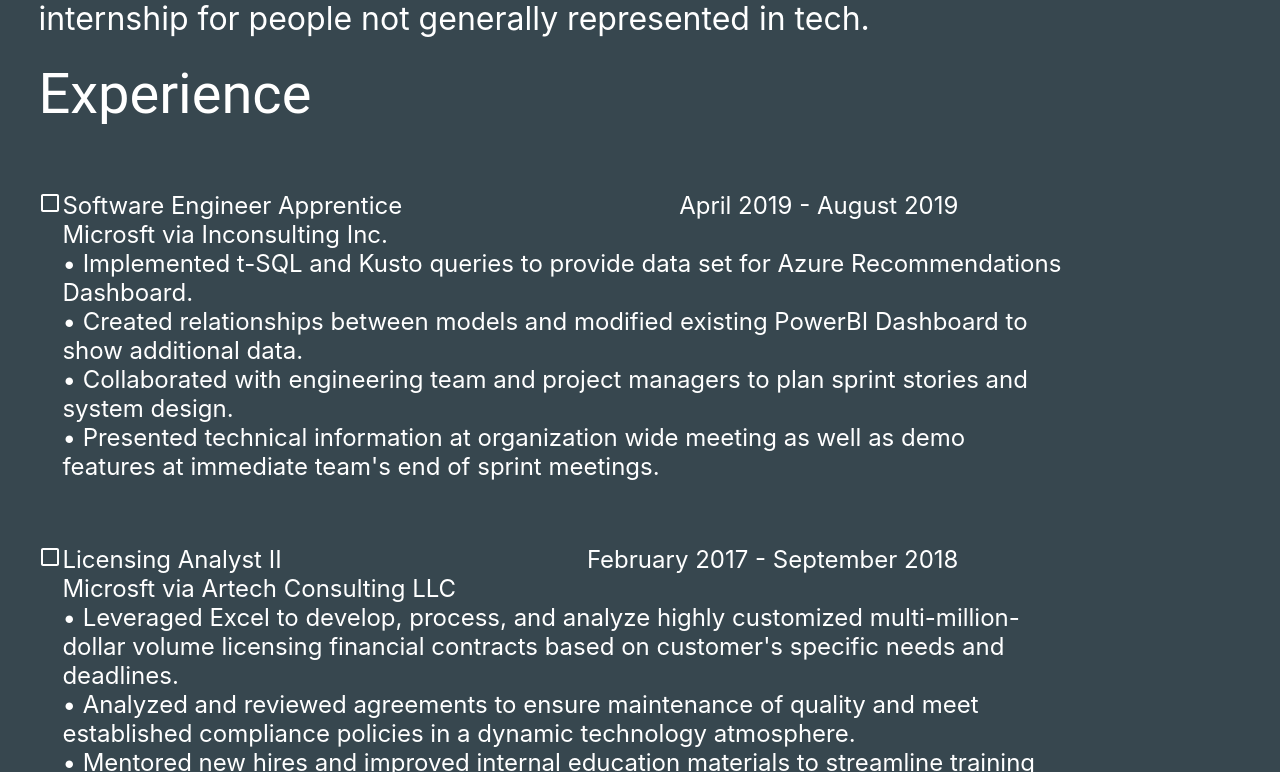
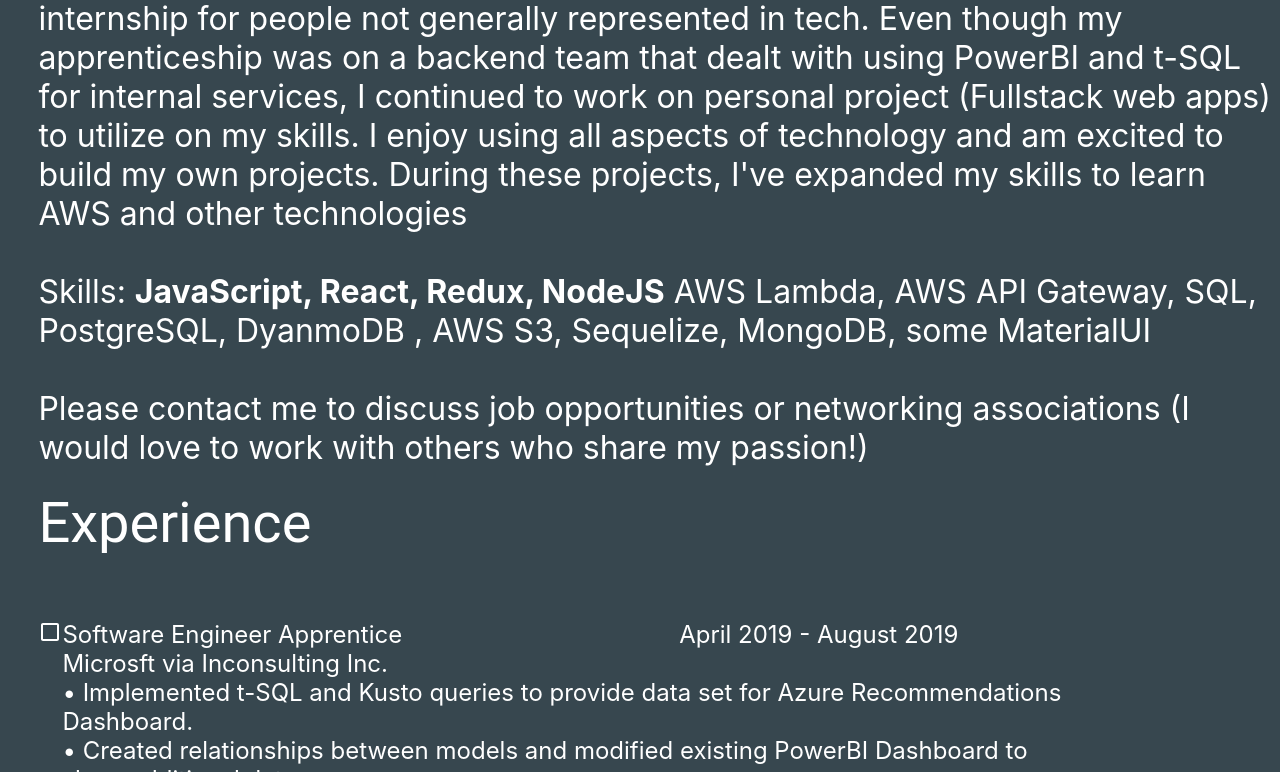
Before and after one commit to k-westbrook/katie-personal-site, a React (Create React App) app: page /aboutMe in a window 1280 px wide. Shown: the part 1332-2104 px from the top of the page. Built offline with nearby package versions, Linux system fonts and the light colour scheme.

Commit message:
updated about me

```diff
--- a/src/AboutMe.js
+++ b/src/AboutMe.js
@@ -112,7 +112,9 @@
             </div>
             <div className={classes.aboutMe}>
               <Typography variant="p"  >Hello! I am a fullstack developer who has a penchant for front end software engineering. I began my professional journey to software engineering by taking onlince classes in basic SQL. After a few months of a Android Basics class, I applied and got accepted to Grace Hopper Program at Fullstack Academy in NYC. To be accepted, you need to not only pass a coding challenge but a live technical interview.<br /><br />
-                At the immersive coding bootcamp, I was able to learn and apply the fullstack<b><i> (JavaScript, React/Redux, PostgreSQL, Sequelize/ORM, and NodeJS/Express).</i></b> I then finished the Microsoft LEAP Apprenticeship Program which is like an internship for people not generally represented in tech.</Typography>
+                At the immersive coding bootcamp, I was able to learn and apply the fullstack<b><i> (JavaScript, React/Redux, PostgreSQL, Sequelize/ORM, and NodeJS/Express).</i></b> I then finished the Microsoft LEAP Apprenticeship Program which is like an internship for people not generally represented in tech. Even though my apprenticeship was on a backend team that dealt with using PowerBI and t-SQL for internal services, I continued to work on personal project (Fullstack web apps) to utilize on my skills. I enjoy using all aspects of technology and am excited to build my own projects. During these projects, I've expanded my skills to learn AWS and other technologies <br /><br />
+                Skills: <b>JavaScript, React, Redux, NodeJS</b> AWS Lambda, AWS API Gateway, SQL, PostgreSQL, DyanmoDB , AWS S3, Sequelize, MongoDB, some MaterialUI<br /><br />
+                Please contact me to discuss job opportunities or networking associations (I would love to work with others who share my passion!)</Typography>
 
             </div>
           </div>
```
